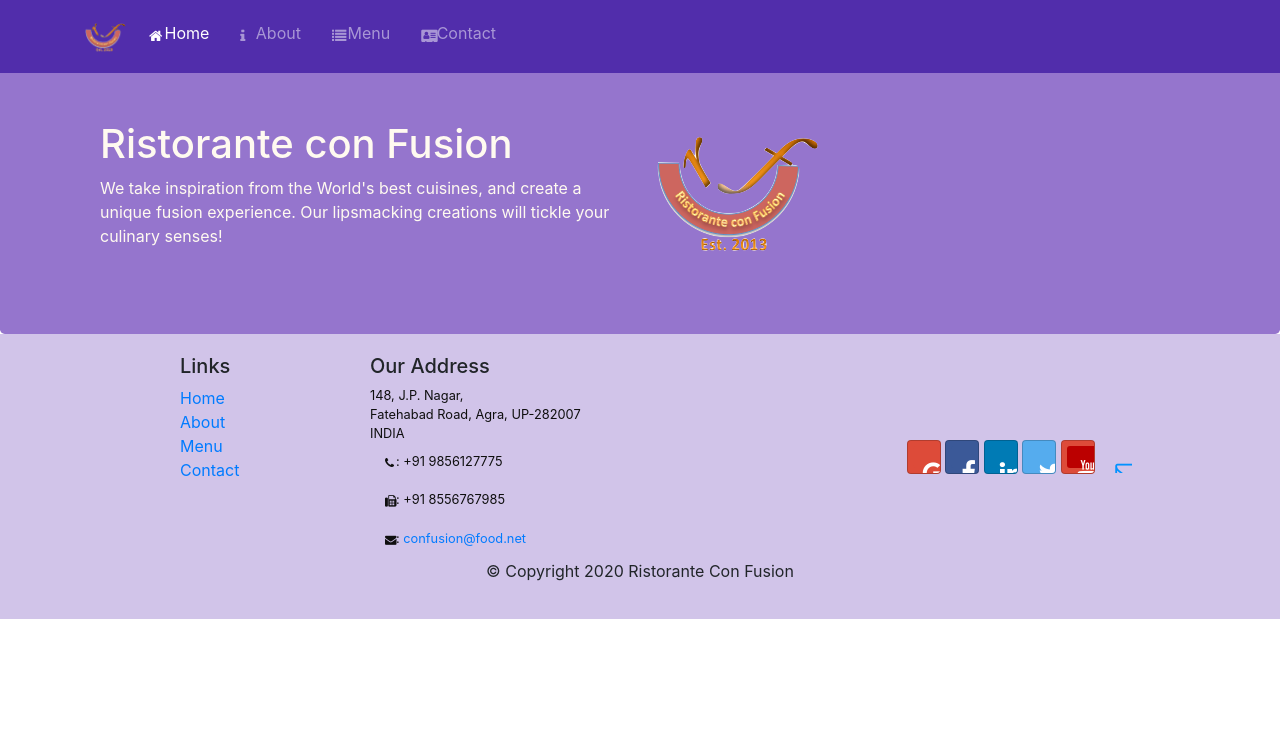
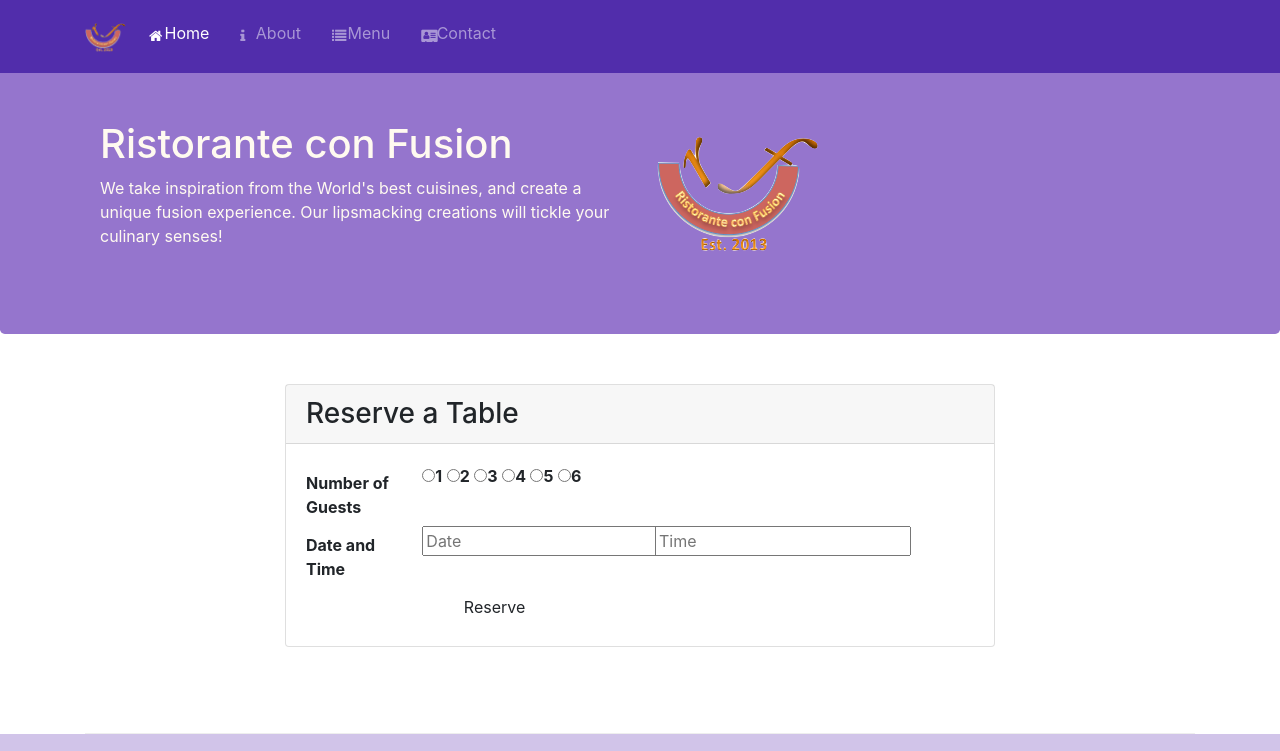
Before and after one commit to shekhardixit/Indian-Fusion-Restaurant, a plain HTML site: page index.html in a window 1280 px wide. Shown: the top 751 px of the page. Drawn offline with nearby package versions, Linux system fonts and the light colour scheme.

Commit message:
Card added to index.html

```diff
--- a/index.html
+++ b/index.html
@@ -44,6 +44,49 @@
             </div>
         </div>
     </header>
+    <div class="container">
+        <div class="row row-content">
+            <div class="col-12 col-sm-8 offset-2">
+                <div class="card">
+                    <div class="card-responsive">
+                    <a name="reserve"></a>
+                        <h3 class="card-header">Reserve a Table</h3>
+                        <div class="card-body">
+                            <div class="row">
+                                <label for="quantity" class="col-12 col-md-2 col-form-label"><strong>Number of Guests</strong></label>
+                                <div class="col-12 col-sm-10">
+
+                                <input type="radio" name="quantity" value="1"><strong>1</strong>
+
+                                <input type="radio" name="quantity" value="2"><strong>2</strong>
+
+                                <input type="radio" name="quantity" value="3"><strong>3</strong>
+
+                                <input type="radio" name="quantity" value="4"><strong>4</strong>
+
+                                <input type="radio" name="quantity" value="5"><strong>5</strong>
+
+                                <input type="radio" name="quantity" value="6"><strong>6</strong>
+
+                                </div>
+                                <label for="datetime" class="col-12 col-md-2 col-form-label"><strong>Date and Time</strong></label>
+                            <div class="col-5 col-md-3">
+                                <input type="datetime" id="datetime" name="datetime" placeholder="Date">
+                            </div>
+                            <div class="col-6 col-md-6 offset-1">
+                                <input type="datetime" id="datetime" name="datetime" placeholder="Time">
+
+                            </div>
+                            <div class="btn-group col-12 col-md-3 offset-2" role="group">
+                                <a role="button" class="btn" href="#">Reserve</a>
+                            </div>
+                            </div>
+                        </div>
+                    </div>
+                </div>
+            </div>
+        </div>
+    </div>
 
     <footer class="footer">
         <div class="container">
```
